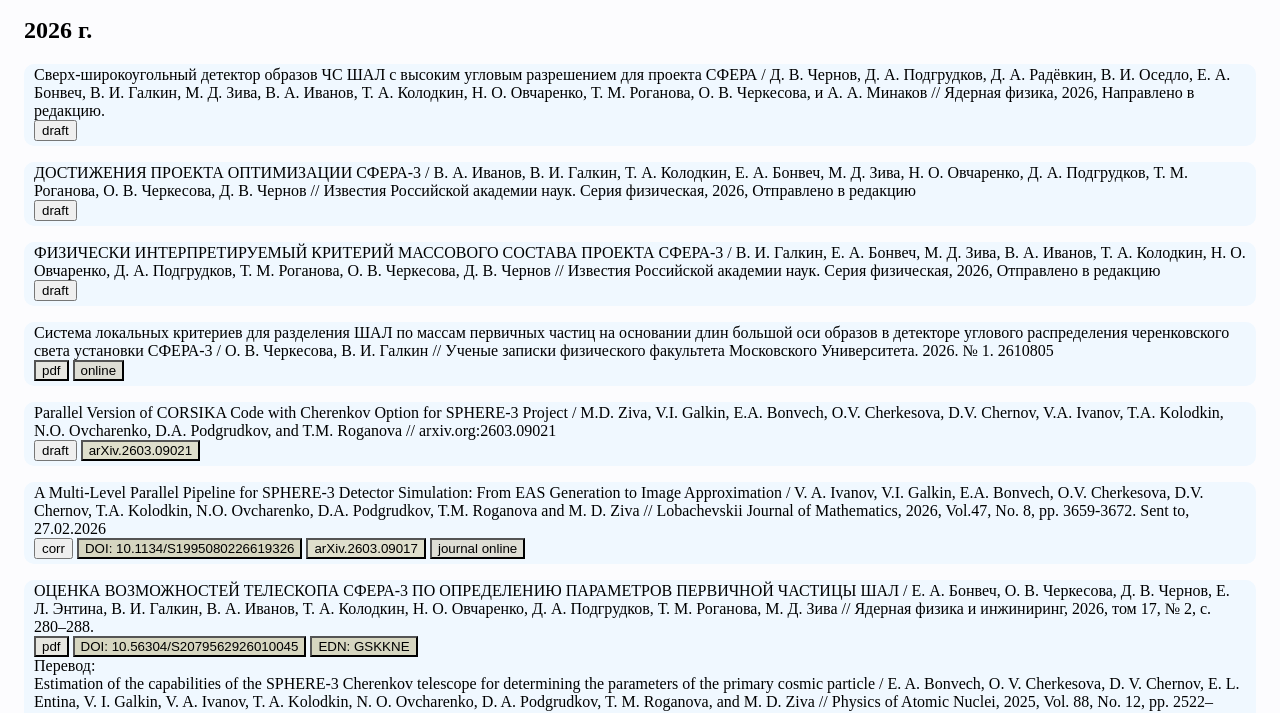
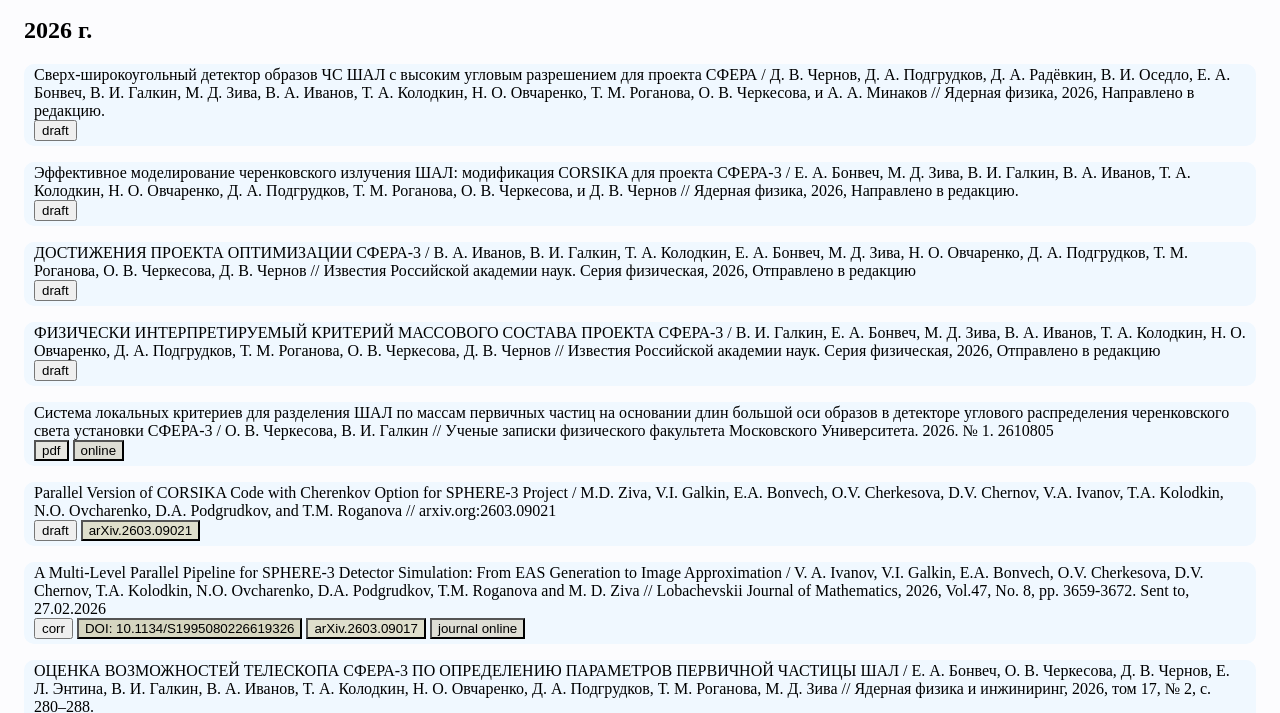
Before and after one commit to bonvech/SPHERE_Project, a plain HTML site: page index.html in a window 1280 px wide. Shown: the part 85-798 px from the top of the page. Drawn offline with Linux system fonts and the light colour scheme.

Commit message:
YadFiz preprint

```diff
--- a/index.html
+++ b/index.html
@@ -124,6 +124,24 @@
   // Ядерная физика, 2026, Направлено в редакцию.
   <br class="inline">
   <a href="./Papers/Publications/preprints/Preprint_2026_YadFiz_Chernov_Сверхширокоугольный_дет_СФЕРА.pdf" target="_blank"><button>draft</button></a>
+<!--
+  <a href="./Papers/Publications/" target="_blank"><button class="pdf">pdf</button></a>
+  <a href="http://dx.doi.org/" target="_blank"><button class="doi">DOI: *****</button></a>
+  <a href="https://arxiv.org/abs/" target="_blank"><button class="arXiv">arXiv.</button></a>
+  <a href="" target="_blank"><button class="online">online</button></a>
+  <a href="https://rdcu.be/" target="_blank"><button class="sharedit">SharedIt pdf</button></a>
+  <a href="" target="_blank"></a>
+  <a href="https://www.elibrary.ru/item.asp?id=" target="_blank"><button class="edn">EDN: ****</button></a>
+
+-->
+</p>
+
+
+<p class="article">Эффективное моделирование черенковского излучения ШАЛ: модификация CORSIKA для проекта СФЕРА-3
+  / Е. А. Бонвеч, М. Д. Зива, В. И. Галкин, В. А. Иванов, Т. А. Колодкин, Н. О. Овчаренко, Д. А. Подгрудков, Т. М. Роганова, О. В. Черкесова, и Д. В. Чернов
+  // Ядерная физика, 2026, Направлено в редакцию.
+  <br class="inline">
+  <a href="./Papers/Publications/preprints/Preprint_2026_YadFiz_Bonvech_CORSIKA_for_SPHERE_rus_v2.pdf" target="_blank"><button>draft</button></a>
 <!--
   <a href="./Papers/Publications/" target="_blank"><button class="pdf">pdf</button></a>
   <a href="http://dx.doi.org/" target="_blank"><button class="doi">DOI: *****</button></a>
```
Also changed, not shown: 1 other file.
